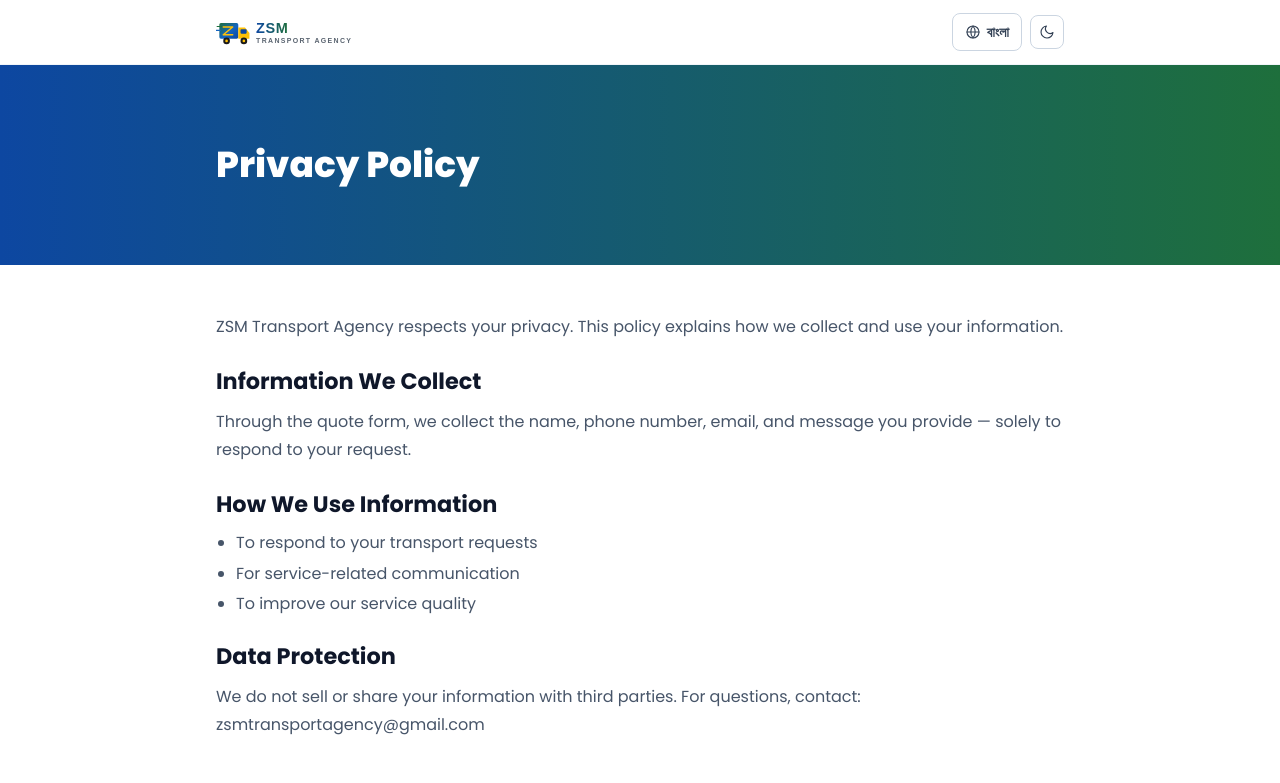
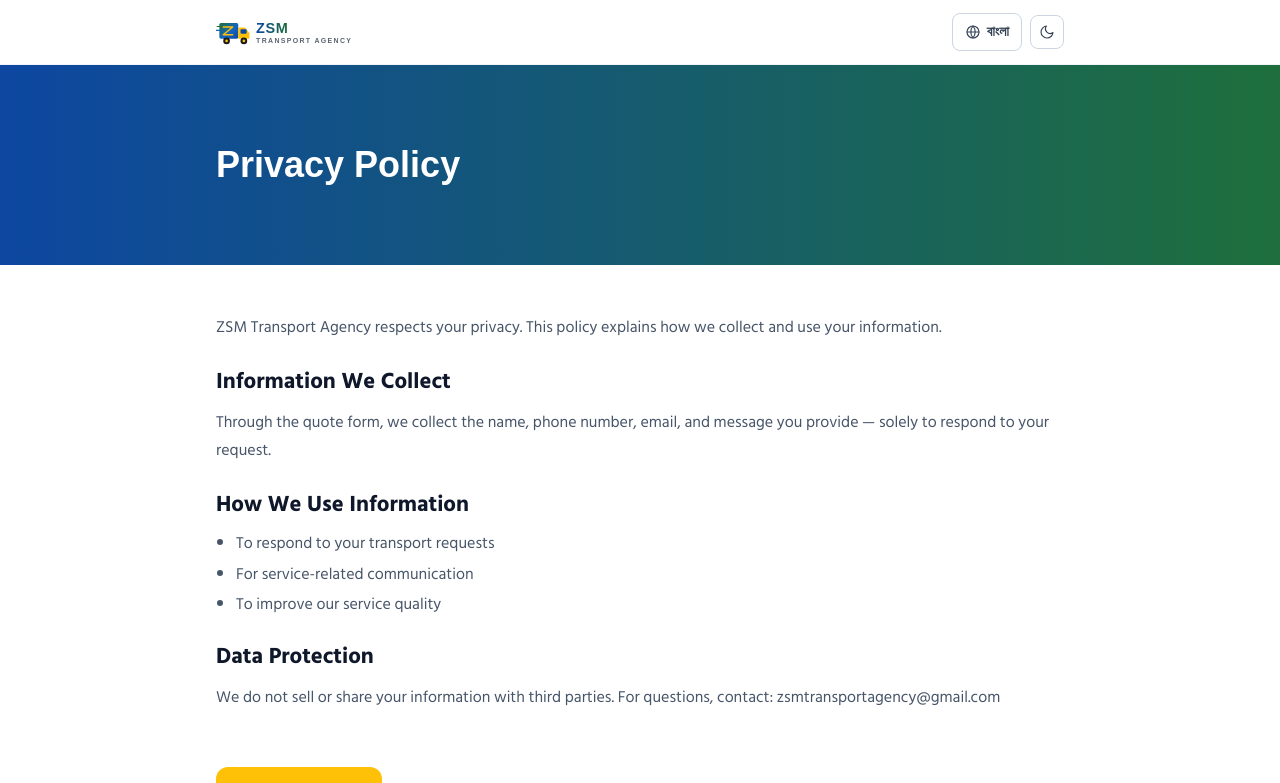
Before and after one commit to BitNByte-IT/ZSM_Transport_Agency, a Next.js app: page /privacy-policy in a window 1280 px wide. Shown: the top 783 px of the page. Built offline with nearby package versions, Linux system fonts and the light colour scheme.

Commit message:
about us and css design for fonts and site content modify

```diff
--- a/components/About.js
+++ b/components/About.js
@@ -49,7 +49,7 @@ export default function About() {
             />
             <div className="absolute inset-0 bg-gradient-to-br from-brand-blue/20 to-brand-green/20 flex items-center justify-center">
               <div className="text-center text-slate-400 dark:text-slate-500">
-                <Icon name="truck" className="w-16 h-16 mx-auto mb-2 opacity-40" />
+                {/* <Icon name="truck" className="w-16 h-16 mx-auto mb-2 opacity-40" /> */}
               </div>
             </div>
           </div>
--- a/data/site.json
+++ b/data/site.json
@@ -50,22 +50,22 @@
         "image": "/images/hero-van-1.jpg",
         "title": "Reliable Transport Across Bangladesh",
         "titleBn": "সারা বাংলাদেশে নির্ভরযোগ্য পরিবহন",
-        "subtitle": "Owner-operated covered van logistics - delivering your cargo safely, on time, every time.",
-        "subtitleBn": "মালিক-পরিচালিত কভার্ড ভ্যান লজিস্টিক - আপনার পণ্য নিরাপদে, সময়মতো পৌঁছে দিই।"
+        "subtitle": "Covered van logistics - delivering your cargo safely, on time, every time.",
+        "subtitleBn": " কভার্ড ভ্যান লজিস্টিক - আপনার পণ্য নিরাপদে, সময়মতো পৌঁছে দিই।"
       },
       {
         "image": "/images/hero-van-2.jpg",
         "title": "Your Cargo, Our Responsibility",
         "titleBn": "আপনার পণ্য, আমাদের দায়িত্ব",
-        "subtitle": "A dedicated fleet of owner-operated covered vans ready to move your goods nationwide.",
-        "subtitleBn": "সারাদেশে আপনার পণ্য পরিবহনের জন্য প্রস্তুত মালিক-পরিচালিত কভার্ড ভ্যান বহর।"
+        "subtitle": "A dedicated fleet of covered vans ready to move your goods nationwide.",
+        "subtitleBn": "সারাদেশে আপনার পণ্য পরিবহনের জন্য প্রস্তুত কভার্ড ভ্যান বহর।"
       },
       {
         "image": "/images/hero-van-3.jpg",
         "title": "Warehouse to Doorstep Delivery",
         "titleBn": "গুদাম থেকে দোরগোড়ায় ডেলিভারি",
-        "subtitle": "Owner-operated covered van transport with safe loading, secure transit, and professional handover.",
-        "subtitleBn": "নিরাপদ লোডিং, সুরক্ষিত পরিবহন ও পেশাদার হস্তান্তর সহ মালিক-পরিচালিত কভার্ড ভ্যান সেবা।"
+        "subtitle": "Covered van transport with safe loading, secure transit, and professional handover.",
+        "subtitleBn": "নিরাপদ লোডিং, সুরক্ষিত পরিবহন ও পেশাদার হস্তান্তর সহ কভার্ড ভ্যান সেবা।"
       }
     ]
   },
--- a/styles/globals.css
+++ b/styles/globals.css
@@ -2,10 +2,11 @@
 @tailwind components;
 @tailwind utilities;
 
+
 :root {
-  --font-display: "Poppins", "Hind Siliguri", sans-serif;
-  --font-body: "Poppins", "Hind Siliguri", sans-serif;
-  --font-bangla: "Hind Siliguri", "Poppins", sans-serif;
+  --font-display: "Sora", "Anek Bangla", sans-serif;
+  --font-body: "Plus Jakarta Sans", "Hind Siliguri", sans-serif;
+  --font-bangla: "Anek Bangla", "Hind Siliguri", sans-serif;
 }
 
 html {
```
